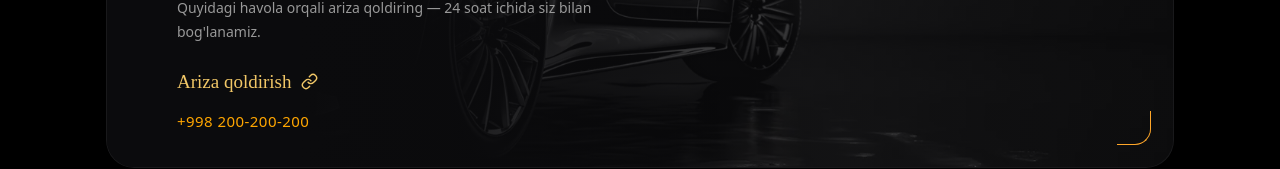
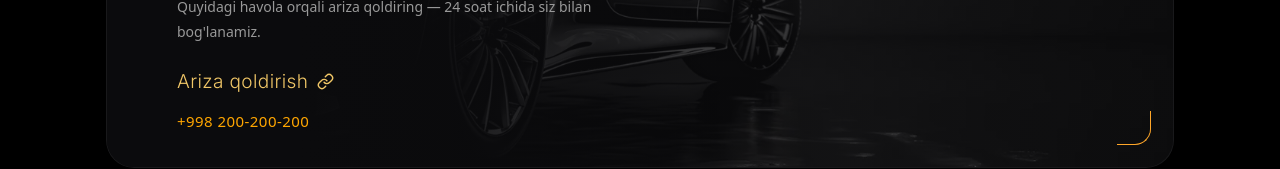
Before and after one commit to nurmuhammad-fullstack/BeTheBOSS, a Next.js app: page / in a window 1280 px wide. Shown: the part 4948-5117 px from the top of the page. Built offline with nearby package versions, Linux system fonts and the light colour scheme; a web font is replaced by a local one.

Commit message:
style(cta): use Inter light 300 for Ariza qoldirish link
Co-Authored-By: Claude Sonnet 4.6 <noreply@anthropic.com>

```diff
--- a/Sections.jsx
+++ b/Sections.jsx
@@ -370,7 +370,7 @@ function CTA({ t, onOpenModal }) {
             style={{
               display: "inline-flex", alignItems: "center", gap: 9,
               background: "transparent", border: "none", padding: 0, cursor: "pointer",
-              color: "var(--gold)", fontFamily: "var(--font-sans)", fontWeight: 300, fontSize: 19,
+              color: "var(--gold)", fontFamily: "'Inter', 'Helvetica Neue', Helvetica, Arial, sans-serif", fontWeight: 300, fontSize: 19, letterSpacing: ".02em",
               transition: "color .25s, gap .25s",
             }}
             onMouseEnter={(e) => { e.currentTarget.style.color = "var(--gold-300)"; e.currentTarget.style.gap = "13px"; }}
```
